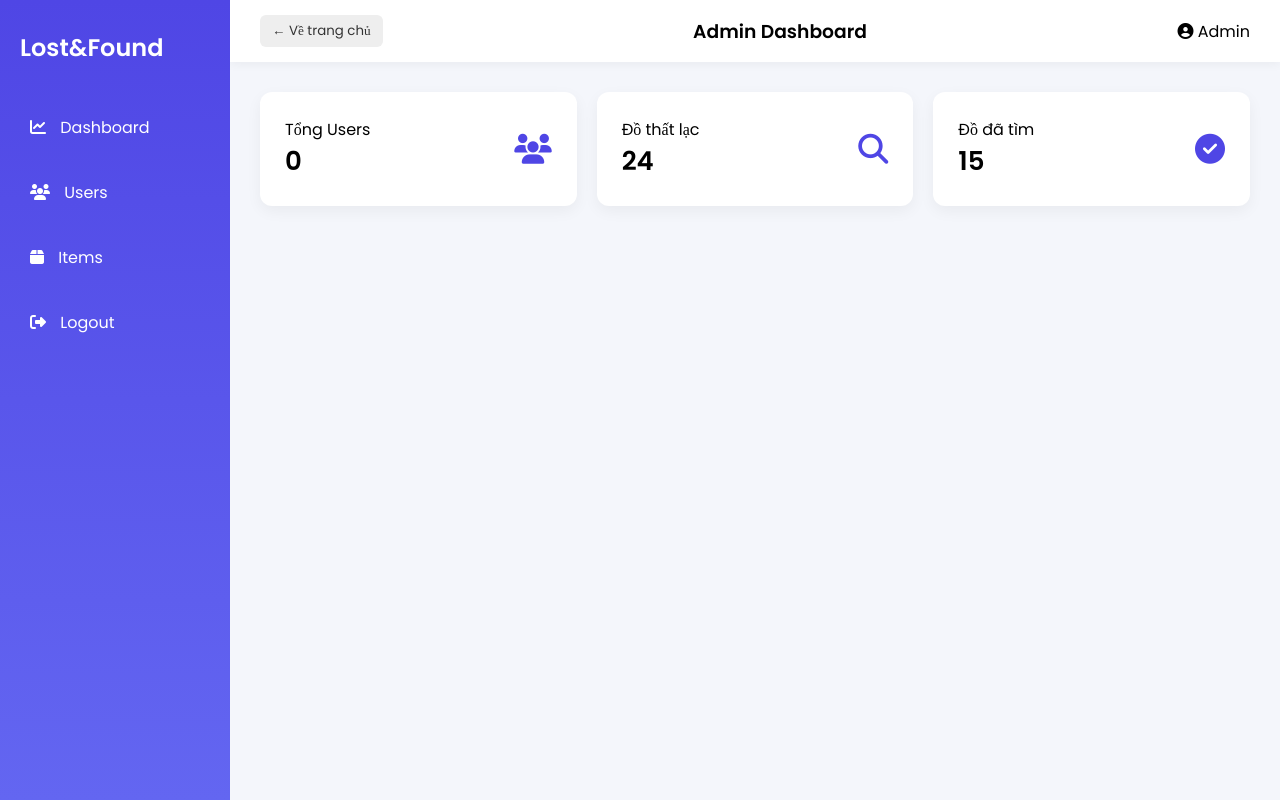
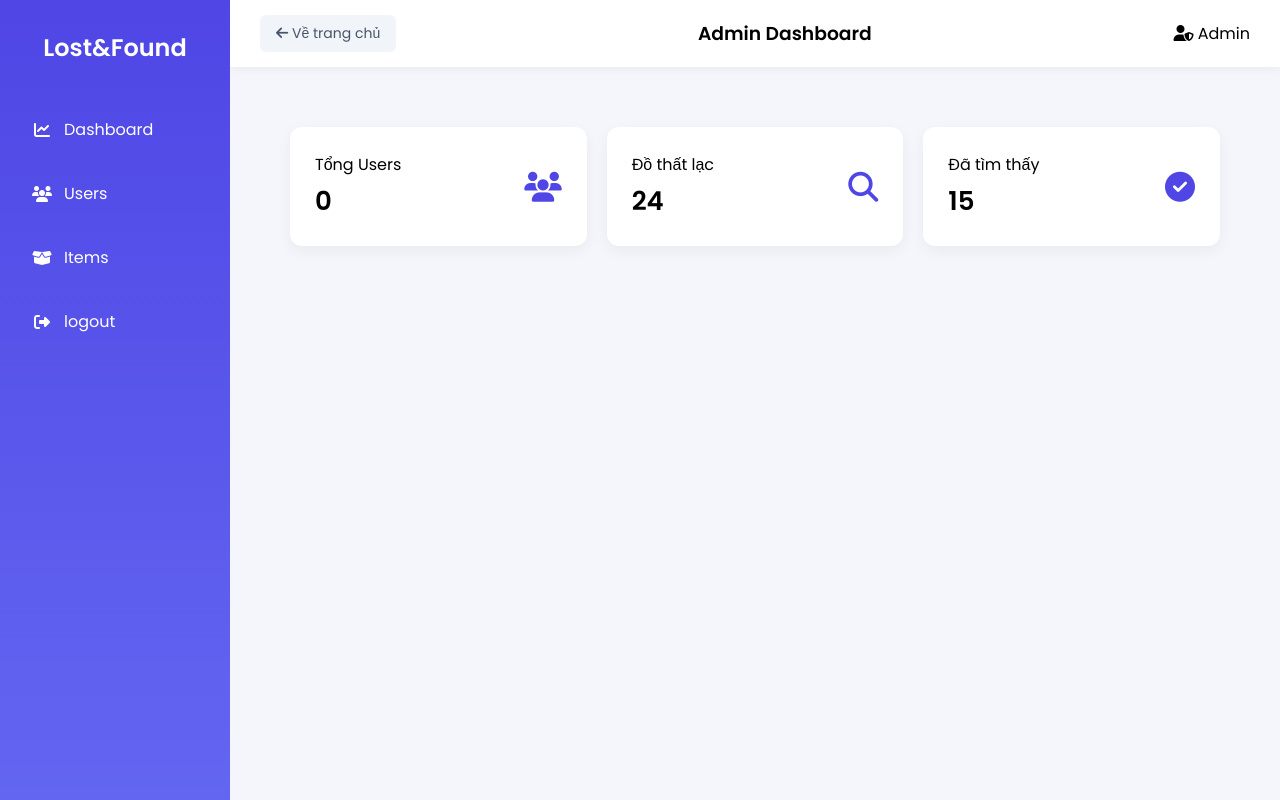
Before and after one commit to AnBaToBun22/Lost-Found-Project, a Flask app: page /admin in a window 1280 px wide. Run offline with Flask 3, Linux system fonts and the light colour scheme; data that the repository does not hold is empty.

Commit message:
update project

```diff
--- a/app.py
+++ b/app.py
@@ -23,7 +23,7 @@ def get_db_connection():
     return mysql.connector.connect(
         host='localhost',
         user='root',
-        password='123456',
+        password='06012005',
         database='lost_found_db'
     )
 
@@ -596,30 +596,36 @@ def suggest_posts():
     scored.sort(key=lambda x: x['score'], reverse=True)
     return jsonify(scored[:5])
 
+# 1. API lấy bài đăng
+
+@app.route('/api/admin/posts')
+def admin_get_all_posts():
+    try:
+        conn = get_db_connection()
+        cursor = conn.cursor(dictionary=True)
+        cursor.execute("SELECT id, username, type, item_name, created_at FROM posts ORDER BY created_at DESC")
+        posts = cursor.fetchall()
+        for p in posts:
+            p['created_at'] = str(p['created_at'])
+        cursor.close()
+        conn.close()
+        return jsonify(posts)
+    except Exception as e:
+        return jsonify({"error": str(e)}), 500
+
+@app.route('/api/admin/posts/<int:post_id>', methods=['DELETE'])
+def admin_delete_post(post_id):
+    try:
+        conn = get_db_connection()
+        cursor = conn.cursor()
+        cursor.execute("DELETE FROM posts WHERE id = %s", (post_id,))
+        conn.commit()
+        cursor.close()
+        conn.close()
+        return jsonify({'message': 'Xóa thành công'}), 200
+    except Exception as e:
+        return jsonify({'message': str(e)}), 500
+
+# DÒNG NÀY PHẢI LUÔN Ở CUỐI CÙNG FILE
 if __name__ == '__main__':
     app.run(debug=True, port=5000)
-
-# API lấy tất cả bài đăng cho Admin
-@app.route('/api/admin/posts')
-def admin_get_all_posts():
-    conn = get_db_connection()
-    cursor = conn.cursor(dictionary=True)
-    # Lấy tất cả bài viết, sắp xếp mới nhất lên đầu
-    cursor.execute("SELECT id, username, type, item_name, category, location, status, created_at FROM posts ORDER BY created_at DESC")
-    posts = cursor.fetchall()
-
-    for p in posts:
-        p['created_at'] = str(p['created_at'])
-
-    cursor.close(); conn.close()
-    return jsonify(posts)
-
-# API Admin xóa bài đăng (không cần check user_id như User thường)
-@app.route('/api/admin/posts/<int:post_id>', methods=['DELETE'])
-def admin_delete_post(post_id):
-    conn = get_db_connection()
-    cursor = conn.cursor()
-    cursor.execute("DELETE FROM posts WHERE id=%s", (post_id,))
-    conn.commit()
-    cursor.close(); conn.close()
-    return jsonify({'message': 'Admin đã xóa bài đăng thành công!'})
--- a/templates/admin.html
+++ b/templates/admin.html
@@ -2,42 +2,46 @@
 <html lang="vi">
 <head>
     <meta charset="UTF-8">
-    <title>Admin Dashboard</title>
+    <title>Admin Dashboard - Lost&Found</title>
     <link href="https://fonts.googleapis.com/css2?family=Poppins:wght@300;400;600&display=swap" rel="stylesheet">
     <link rel="stylesheet" href="https://cdnjs.cloudflare.com/ajax/libs/font-awesome/6.5.0/css/all.min.css">
     <style>
-        * { margin: 0; padding: 0; box-sizing: border-box; font-family: Poppins; }
-        body { display: flex; background: #f4f6fb; }
+        * { margin: 0; padding: 0; box-sizing: border-box; font-family: 'Poppins', sans-serif; }
+        body { display: flex; background: #f4f6fb; min-height: 100vh; }
 
         /* SIDEBAR */
         .sidebar { width: 230px; height: 100vh; background: linear-gradient(180deg,#4f46e5,#6366f1); color: white; padding: 30px 20px; position: fixed; }
-        .sidebar h2 { margin-bottom: 40px; }
+        .sidebar h2 { margin-bottom: 40px; font-weight: 600; text-align: center; }
         .sidebar ul { list-style: none; }
-        .sidebar ul li { margin: 20px 0; cursor: pointer; transition: 0.3s; padding: 10px; border-radius: 8px; }
-        .sidebar ul li:hover, .sidebar ul li.active { background: rgba(255,255,255,0.1); transform: translateX(5px); }
-        .sidebar ul li i { margin-right: 10px; }
+        .sidebar ul li { margin: 15px 0; cursor: pointer; transition: 0.3s; padding: 12px; border-radius: 8px; display: flex; align-items: center; }
+        .sidebar ul li:hover { background: rgba(255,255,255,0.1); transform: translateX(5px); }
+        .sidebar ul li i { margin-right: 12px; width: 20px; text-align: center; }
 
-        /* MAIN */
-        .main { margin-left: 230px; width: 100%; }
+        /* MAIN CONTENT */
+        .main { margin-left: 230px; width: calc(100% - 230px); }
         .header { background: white; padding: 15px 30px; display: flex; justify-content: space-between; align-items: center; box-shadow: 0 2px 10px rgba(0,0,0,0.05); }
 
         /* DASHBOARD CARDS */
         .cards { display: grid; grid-template-columns: repeat(3, 1fr); gap: 20px; padding: 30px; }
         .card { background: white; padding: 25px; border-radius: 12px; box-shadow: 0 5px 15px rgba(0,0,0,0.05); display: flex; justify-content: space-between; align-items: center; }
         .card i { font-size: 30px; color: #4f46e5; }
-        .card h3 { font-size: 26px; }
+        .card h3 { font-size: 26px; margin-top: 5px; }
 
-        /* TABLE */
-        .table-section { padding: 30px; display: none; /* Mặc định ẩn các bảng */ }
-        table { width: 100%; background: white; border-radius: 10px; overflow: hidden; box-shadow: 0 5px 15px rgba(0,0,0,0.05); border-collapse: collapse; margin-top: 15px; }
-        th { background: #4f46e5; color: white; padding: 12px; }
-        td { padding: 12px; border-bottom: 1px solid #eee; text-align: center; }
-        tr:hover { background: #f9fafc; }
+        /* TABLE STYLES */
+        .table-section { padding: 30px; display: none; }
+        .table-container { background: white; padding: 20px; border-radius: 12px; box-shadow: 0 5px 15px rgba(0,0,0,0.05); }
+        table { width: 100%; border-collapse: collapse; margin-top: 15px; }
+        th { background: #f8fafc; color: #64748b; padding: 12px; text-align: center; font-weight: 600; border-bottom: 2px solid #edf2f7; }
+        td { padding: 14px; border-bottom: 1px solid #edf2f7; text-align: center; color: #1e293b; }
+        tr:hover { background: #f1f5f9; }
 
-        button { padding: 6px 12px; border: none; border-radius: 6px; cursor: pointer; }
-        .btn-delete { background: #ef4444; color: white; }
-        .btn-refresh { background: #4f46e5; color: white; margin-bottom: 10px; }
-        .btn-home { background: #eee; color: #333; }
+        /* BUTTONS */
+        button { padding: 8px 16px; border: none; border-radius: 6px; cursor: pointer; font-size: 14px; transition: 0.2s; }
+        .btn-delete { background: #fee2e2; color: #ef4444; font-weight: 600; }
+        .btn-delete:hover { background: #ef4444; color: white; }
+        .btn-refresh { background: #4f46e5; color: white; margin-bottom: 15px; }
+        .btn-refresh:hover { background: #4338ca; }
+        .btn-home { background: #f1f5f9; color: #475569; }
     </style>
 </head>
 <body>
@@ -45,95 +49,103 @@
 <div class="sidebar">
     <h2>Lost&Found</h2>
     <ul>
-        <li onclick="showSection('dashboard')"><i class="fa fa-chart-line"></i> Dashboard</li>
-        <li onclick="showSection('users')"><i class="fa fa-users"></i> Users</li>
-        <li onclick="showSection('items')"><i class="fa fa-box"></i> Items</li>
-        <li onclick="logout()"><i class="fa fa-sign-out-alt"></i> Logout</li>
+        <li onclick="showSection('dashboard')"><i class="fa-solid fa-chart-line"></i> Dashboard</li>
+        <li onclick="showSection('users')"><i class="fa-solid fa-users"></i> Users</li>
+        <li onclick="showSection('items')"><i class="fa-solid fa-box-open"></i> Items</li>
+        <li onclick="logout()"><i class="fa-solid fa-right-from-bracket"></i> logout</li>
     </ul>
 </div>
 
 <div class="main">
     <div class="header">
-        <button onclick="window.location.href='/'" class="btn-home">← Về trang chủ</button>
+        <button onclick="window.location.href='/'" class="btn-home"><i class="fa-solid fa-arrow-left"></i> Về trang chủ</button>
         <h3>Admin Dashboard</h3>
-        <div class="admin"><i class="fa fa-user-circle"></i> <span>Admin</span></div>
+        <div class="admin"><i class="fa-solid fa-user-shield"></i> <span>Admin</span></div>
     </div>
 
-    <div id="section-dashboard">
+    <div id="section-dashboard" class="table-section" style="display: block;">
         <div class="cards">
             <div class="card">
                 <div><p>Tổng Users</p><h3 id="totalUsers">0</h3></div>
-                <i class="fa fa-users"></i>
+                <i class="fa-solid fa-users"></i>
             </div>
             <div class="card">
                 <div><p>Đồ thất lạc</p><h3>24</h3></div>
-                <i class="fa fa-search"></i>
+                <i class="fa-solid fa-magnifying-glass"></i>
             </div>
             <div class="card">
-                <div><p>Đồ đã tìm</p><h3>15</h3></div>
-                <i class="fa fa-check-circle"></i>
+                <div><p>Đã tìm thấy</p><h3>15</h3></div>
+                <i class="fa-solid fa-circle-check"></i>
             </div>
         </div>
     </div>
 
     <div id="section-users" class="table-section">
-        <h3>Quản lý người dùng</h3>
-        <button class="btn-refresh" onclick="loadUsers()">Làm mới</button>
+        <div class="table-container">
+            <h3>Users</h3>
+            <button class="btn-refresh" onclick="loadUsers()"><i class="fa-solid fa-rotate"></i> Làm mới</button>
             <table>
                 <thead>
                     <tr>
                         <th>ID</th>
-                    <th>Username</th>
+                        <th>Tên đăng nhập</th>
                         <th>Email</th>
-                    <th>Role</th>
-                    <th>Action</th>
+                        <th>Vai trò</th>
+                        <th>Hành động</th>
                     </tr>
                 </thead>
                 <tbody id="userTable"></tbody>
             </table>
         </div>
+    </div>
 
     <div id="section-items" class="table-section">
-        <h3>Quản lý danh sách tin đăng</h3>
-        <button class="btn-refresh" onclick="loadAdminPosts()">Làm mới</button>
+        <div class="table-container">
+            <h3>Items</h3>
+            <button class="btn-refresh" onclick="loadAdminPosts()"><i class="fa-solid fa-rotate"></i> Làm mới</button>
             <table>
                 <thead>
                     <tr>
                         <th>ID</th>
                         <th>Người đăng</th>
-                    <th>Tên đồ</th>
-                    <th>Loại</th>
+                        <th>Tên vật phẩm</th>
+                        <th>Phân loại</th>
                         <th>Ngày đăng</th>
-                    <th>Hành động</th>
+                        <th>Thao tác</th>
                     </tr>
                 </thead>
                 <tbody id="postTable"></tbody>
             </table>
         </div>
     </div>
+</div>
 
 <script>
-    // --- HÀM CHUYỂN ĐỔI GIỮA CÁC MỤC ---
+    // --- CHUYỂN ĐỔI MỤC ---
     function showSection(name) {
-        // Ẩn tất cả
-        document.getElementById('section-dashboard').style.display = 'none';
-        document.getElementById('section-users').style.display = 'none';
-        document.getElementById('section-items').style.display = 'none';
+        // Ẩn tất cả các section
+        const sections = document.querySelectorAll('.table-section');
+        sections.forEach(s => s.style.display = 'none');
 
-        // Hiện mục được chọn
-        document.getElementById('section-' + name).style.display = 'block';
+        // Hiện section được chọn
+        const target = document.getElementById('section-' + name);
+        if (target) {
+            target.style.display = 'block';
+        }
 
-        // Tải dữ liệu tương ứng
+        // Tự động tải dữ liệu khi chuyển tab
         if (name === 'users') loadUsers();
         if (name === 'items') loadAdminPosts();
     }
 
-    // --- QUẢN LÝ USERS ---
+    // --- QUẢN LÝ NGƯỜI DÙNG ---
     async function loadUsers() {
+        try {
             const res = await fetch("/api/users");
             const users = await res.json();
             const table = document.getElementById("userTable");
             document.getElementById("totalUsers").innerText = users.length;
+
             table.innerHTML = "";
             users.forEach(u => {
                 table.innerHTML += `
@@ -141,51 +153,96 @@
                         <td>${u.id}</td>
                         <td>${u.username}</td>
                         <td>${u.email}</td>
-                    <td>${u.role}</td>
+                        <td><span class="badge">${u.role || 'User'}</span></td>
                         <td><button class="btn-delete" onclick="deleteUser(${u.id})">Xóa</button></td>
                     </tr>`;
             });
+        } catch (err) {
+            console.error("Lỗi tải users:", err);
+        }
     }
 
     async function deleteUser(id) {
-        if (!confirm("Xóa người dùng này?")) return;
-        await fetch(`/api/users/${id}`, { method: "DELETE" });
+        if (!confirm("Bạn có chắc chắn muốn xóa người dùng này?")) return;
+        try {
+            const res = await fetch(`/api/users/${id}`, { method: "DELETE" });
+            if (res.ok) {
+                alert("Đã xóa người dùng!");
                 loadUsers();
             }
+        } catch (err) { alert("Lỗi khi xóa người dùng."); }
+    }
 
-    // --- QUẢN LÝ ITEMS (TIN ĐĂNG) ---
+    // --- QUẢN LÝ TIN ĐĂNG (ITEMS) ---
     async function loadAdminPosts() {
+        try {
+            console.log("Đang tải danh sách bài đăng...");
             const res = await fetch("/api/admin/posts");
+            if (!res.ok) throw new Error("Server trả về lỗi " + res.status);
+
             const posts = await res.json();
             const table = document.getElementById("postTable");
+            if(!table) return;
+
             table.innerHTML = "";
+
+            if (posts.length === 0) {
+                table.innerHTML = "<tr><td colspan='6' style='text-align:center;'>Hiện chưa có bài đăng nào trên hệ thống.</td></tr>";
+                return;
+            }
+
             posts.forEach(p => {
+                const typeLabel = p.type === 'lost' ?
+                    '<b style="color:#ef4444">Mất đồ</b>' :
+                    '<b style="color:#10b981">Nhặt được</b>';
+
                 table.innerHTML += `
                     <tr>
                         <td>${p.id}</td>
-                    <td>${p.username}</td>
+                        <td>${p.username || 'Ẩn danh'}</td>
                         <td>${p.item_name}</td>
-                    <td>${p.type == 'lost' ? 'Mất đồ' : 'Nhặt được'}</td>
+                        <td>${typeLabel}</td>
                         <td>${p.created_at}</td>
-                    <td><button class="btn-delete" onclick="deletePost(${p.id})">Xóa tin</button></td>
+                        <td>
+                            <button class="btn-delete" onclick="deletePost(${p.id})">
+                                <i class="fa-solid fa-trash-can"></i> Xóa
+                            </button>
+                        </td>
                     </tr>`;
             });
+        } catch (err) {
+            console.error("Lỗi kết nối API bài đăng:", err);
+            alert("Không thể kết nối đến máy chủ để lấy danh sách bài đăng.");
+        }
     }
 
     async function deletePost(id) {
-        if (!confirm("Xóa bài đăng này?")) return;
-        await fetch(`/api/admin/posts/${id}`, { method: "DELETE" });
+        if (!confirm("Xóa bài đăng này sẽ không thể hoàn tác. Bạn chắc chứ?")) return;
+
+        try {
+            const res = await fetch(`/api/admin/posts/${id}`, { method: "DELETE" });
+            if (res.ok) {
+                alert("Đã xóa bài viết thành công!");
                 loadAdminPosts();
+            } else {
+                alert("Lỗi: Không thể xóa bài viết này.");
+            }
+        } catch (err) {
+            alert("Lỗi kết nối server.");
+        }
     }
 
     function logout() {
+        if(confirm("Bạn muốn đăng xuất?")) {
             localStorage.removeItem("currentUser");
             window.location.href = "/";
         }
+    }
 
-    // Mặc định hiện Dashboard khi mới vào
-    showSection('dashboard');
-    loadUsers(); // Để cập nhật con số tổng user ở card
+    // Khởi tạo mặc định
+    window.onload = () => {
+        loadUsers(); // Để lấy số lượng tổng user cho Dashboard
+    };
 </script>
 
 </body>
```
Also changed, not shown: static/uploads/53b852452d9e44459d981b3393d662a4.jpg (added), static/uploads/58a3d9cfd8804c4ebabd2440f2d53178.jpg (added), static/uploads/ff9c4b863092428d822aa10ac36de91c.jpg (added). Lines whose indentation alone changed are shown as unchanged.
